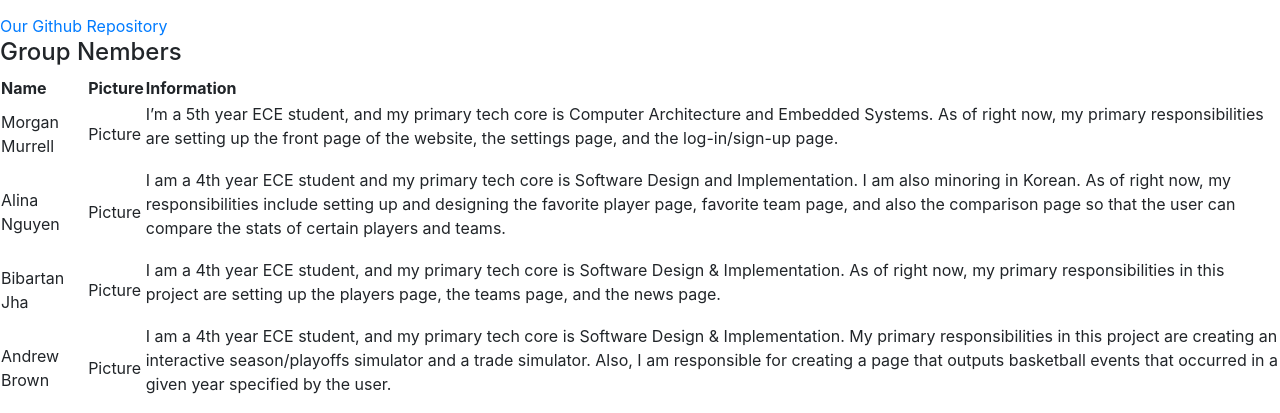
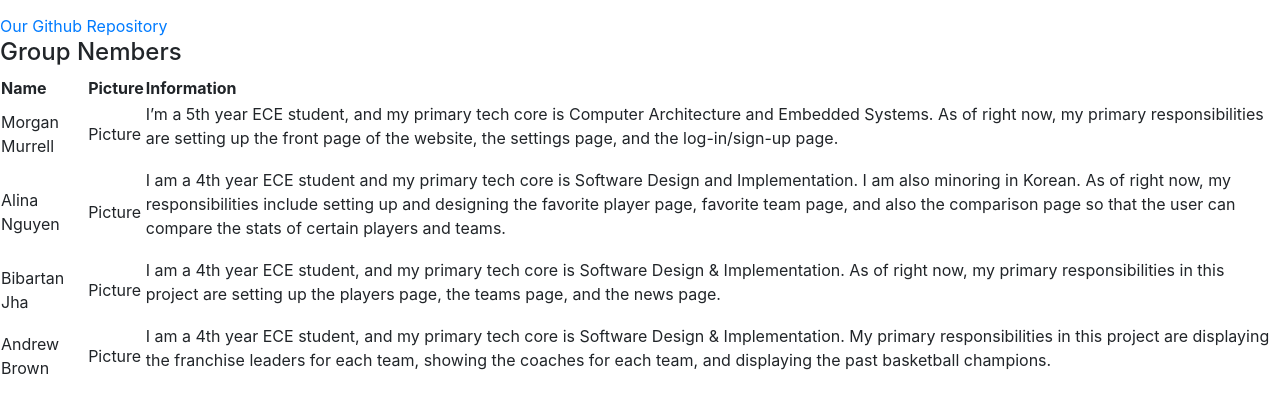
Before and after one commit to bibartanjha/teame9, a Flask app: page /AboutPage in a window 1280 px wide. Shown: the part 837-1250 px from the top of the page. After the commit the page ends 1211 px from the top, so only its background shows below. Run offline with Flask 2, Linux system fonts and the light colour scheme; some libraries are stand-ins or nearby versions.

Commit message:
updating Andrew about section

```diff
--- a/GCPcode/templates/about.html
+++ b/GCPcode/templates/about.html
@@ -97,7 +97,7 @@ API-NBA: We are using the API-NBA to grab information about NBA players and team
 			Picture
 		</td>
 		<td>
-			<p>I am a 4th year ECE student, and my primary tech core is Software Design & Implementation. My primary responsibilities in this project are creating an interactive season/playoffs simulator and a trade simulator. Also, I am responsible for creating a page that outputs basketball events that occurred in a given year specified by the user.
+			<p>I am a 4th year ECE student, and my primary tech core is Software Design & Implementation. My primary responsibilities in this project are displaying the franchise leaders for each team, showing the coaches for each team, and displaying the past basketball champions.
 			</p>
 		</td>
 	</tr>
```
